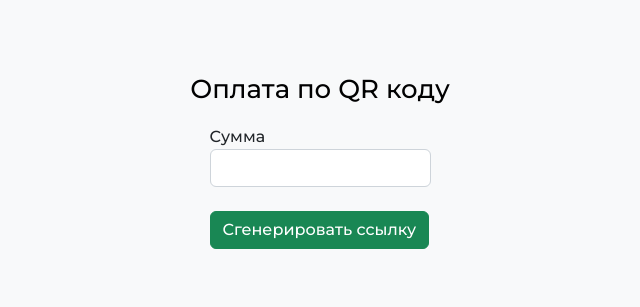
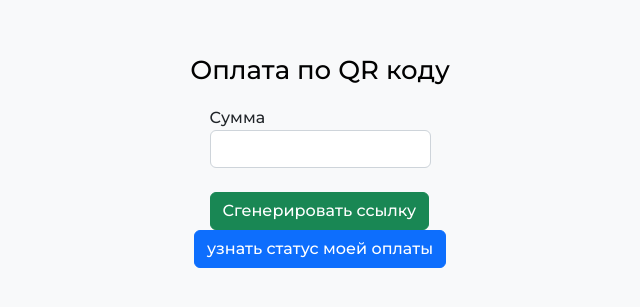
Before and after one commit to isolationdesolation/studious-eureka, a React (Create React App) app: page / in a window 1280 px wide. Shown: the part 241-548 px from the top of the page, without its empty margins (320-960 px from the left). Built offline with nearby package versions, Linux system fonts and the light colour scheme.

Commit message:
проверка статуса оплаты по кнопке

```diff
--- a/src/components/FormComponent.jsx
+++ b/src/components/FormComponent.jsx
@@ -2,12 +2,25 @@ import React from "react";
 import axios from "axios";
 import * as shajs from "sha.js";
 import { TERMINAL_KEY, ORDER_ID, PASSWORD } from "../constants/const";
-import { api, getQr, init } from "../constants/urls";
+import { api, getQr, getState, init } from "../constants/urls";
+
+
+const sendStatusRequest = async (paymentId) => {
+  const tokenText = PASSWORD + paymentId + TERMINAL_KEY;
+  const token = shajs("sha256").update(tokenText).digest("hex");
+  const resp = await axios.post(`${api}/${getState}`, {
+    TerminalKey: TERMINAL_KEY,
+    PaymentId: paymentId,
+    Token: token,
+  });
+  console.log( resp.data);
+  alert(resp.data.Status)
+};
 
 export class FormComponent extends React.Component {
   constructor(props) {
     super(props);
-    this.state = { price: 0 };
+    this.state = { price: 0 , paymentId: ''};
 
     this.handleChange = this.handleChange.bind(this);
     this.handleSubmit = this.handleSubmit.bind(this);
@@ -31,6 +44,7 @@ export class FormComponent extends React.Component {
       .then((res) => {
         const tokenText = PASSWORD + res.data.PaymentId + TERMINAL_KEY;
         const token = shajs("sha256").update(tokenText).digest("hex");
+        this.setState({ paymentId: res.data.PaymentId});
 
         // getQr
         axios
@@ -41,6 +55,7 @@ export class FormComponent extends React.Component {
           })
           .then((res) => {
             alert("Result:" + res.data.Data);
+
           });
       });
 
@@ -49,6 +64,7 @@ export class FormComponent extends React.Component {
 
   render() {
     return (
+      <>
       <form onSubmit={this.handleSubmit}>
         <div className="mb-3">
           <label className="form-label text-dark">
@@ -66,7 +82,12 @@ export class FormComponent extends React.Component {
         <button type="submit" className="btn btn-success">
           Сгенерировать ссылку
         </button>
+
       </form>
+       <button  className="btn btn-primary" onClick={() => sendStatusRequest(this.state.paymentId)}>
+       узнать статус моей оплаты
+      </button>
+      </>
     );
   }
 }
--- a/src/constants/urls.js
+++ b/src/constants/urls.js
@@ -1,3 +1,4 @@
 export const getQr = 'GetQr';
 export const init = 'Init';
+export const getState = 'GetState';
 export const api = 'https://securepay.tinkoff.ru/v2';
```
